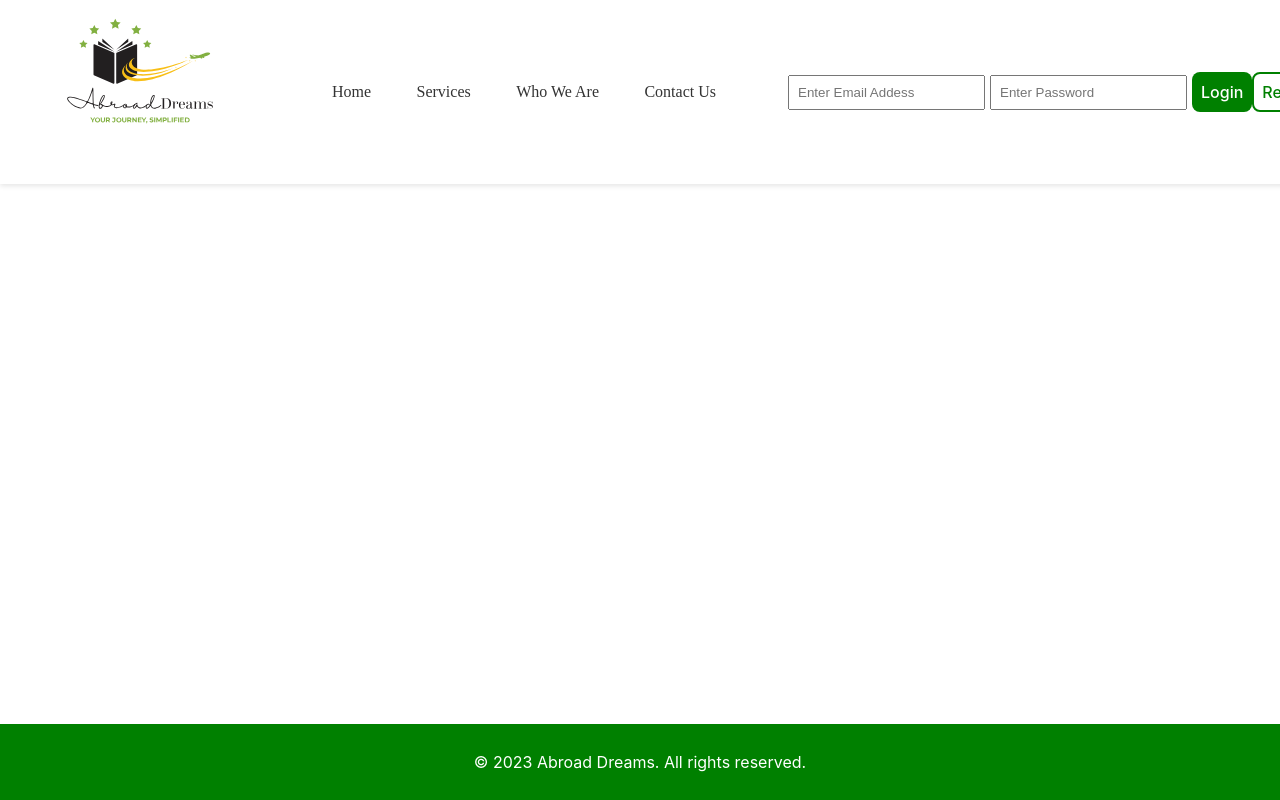
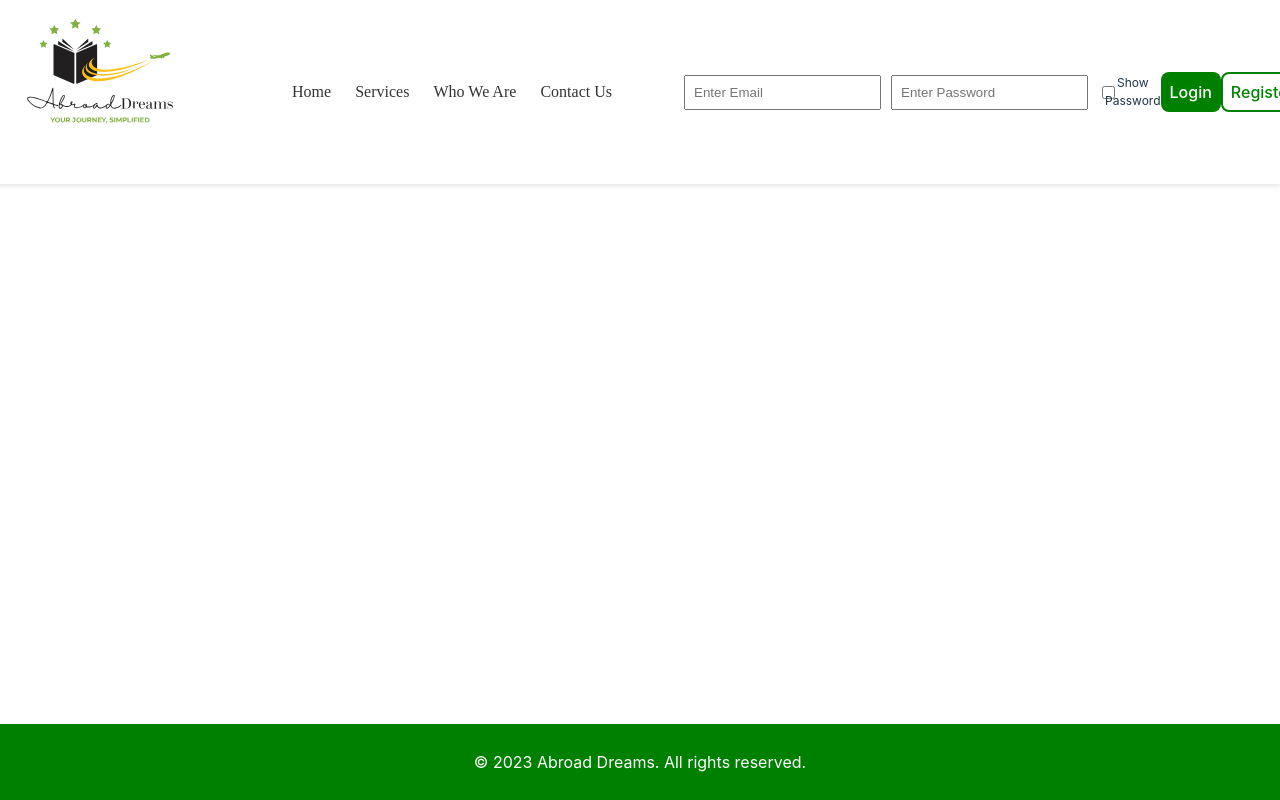
Before and after one commit to bibekkoirala1/abroad-dreams, a React (Vite) app in the folder abroad_dreams_frontend/: page / in a window 1280 px wide. Built offline with nearby package versions, Linux system fonts and the light colour scheme.

Commit message:
Show Password Toggle Feature
-- added visibility toggle checkbox for password
-- minor view fixes

```diff
--- a/abroad_dreams_frontend/src/css/Home.css
+++ b/abroad_dreams_frontend/src/css/Home.css
@@ -5,7 +5,7 @@
     padding: 20px;
     position: fixed;
     top: 0;
-    left: 0;
+    left: -40px;
     width: 100%;
     background-color: white;
     z-index: 1000;
@@ -23,7 +23,7 @@
 }
 
 .links {
-    width: 30%;
+    width: 25%;
     display: flex;
     justify-content: space-between;
 }
@@ -39,14 +39,14 @@
 }
 
 .login-register {
-    width: 40%;
+    width: 45%;
     display: flex;
     justify-content: space-between;
     align-items: center;
 }
 
 .login-register input {
-    margin-right: 5px;
+    margin-right: 10px;
     padding: 8px;
 }
 
@@ -82,6 +82,11 @@
     transition: background-color 0.3s, color 0.3s;
 }
 
+.showPasswordCheckbox {
+    font-size: 12px;
+    margin-left: -20px;
+}
+
 /* Footer */
 
 
--- a/abroad_dreams_frontend/src/pages/Home.tsx
+++ b/abroad_dreams_frontend/src/pages/Home.tsx
@@ -1,6 +1,13 @@
+import { useState } from "react";
 import "../css/Home.css";
 
 function Home(){
+    const [showPassword, setShowPassword] = useState(false);
+
+    const togglePasswordVisibility = () => {
+        setShowPassword((prevShowPassword) => !prevShowPassword);
+    };
+
     return (
         <div>
             <div className="header">
@@ -16,8 +23,20 @@ function Home(){
                 </div>
 
                 <div className="login-register">
-                        <input type="email" alt="Email" placeholder="Enter Email Addess"/>
-                        <input type="password" alt="Password" placeholder="Enter Password"/>
+
+                    <input type="email" alt="Email" placeholder="Enter Email" />
+                    <input
+                        type={showPassword ? "text" : "password"}
+                        alt="Password"
+                        placeholder="Enter Password"
+                    />
+                    <input
+                        type="checkbox"
+                        id="showPasswordCheckbox"
+                        checked={showPassword}
+                        onChange={togglePasswordVisibility}
+                    />
+                    <label className="showPasswordCheckbox">Show Password</label>
                         <button type="submit" className="btn-login" name="Login">Login</button>
                         <button type="submit" className="btn-register" name="Register">Register</button>
                 </div>
```
